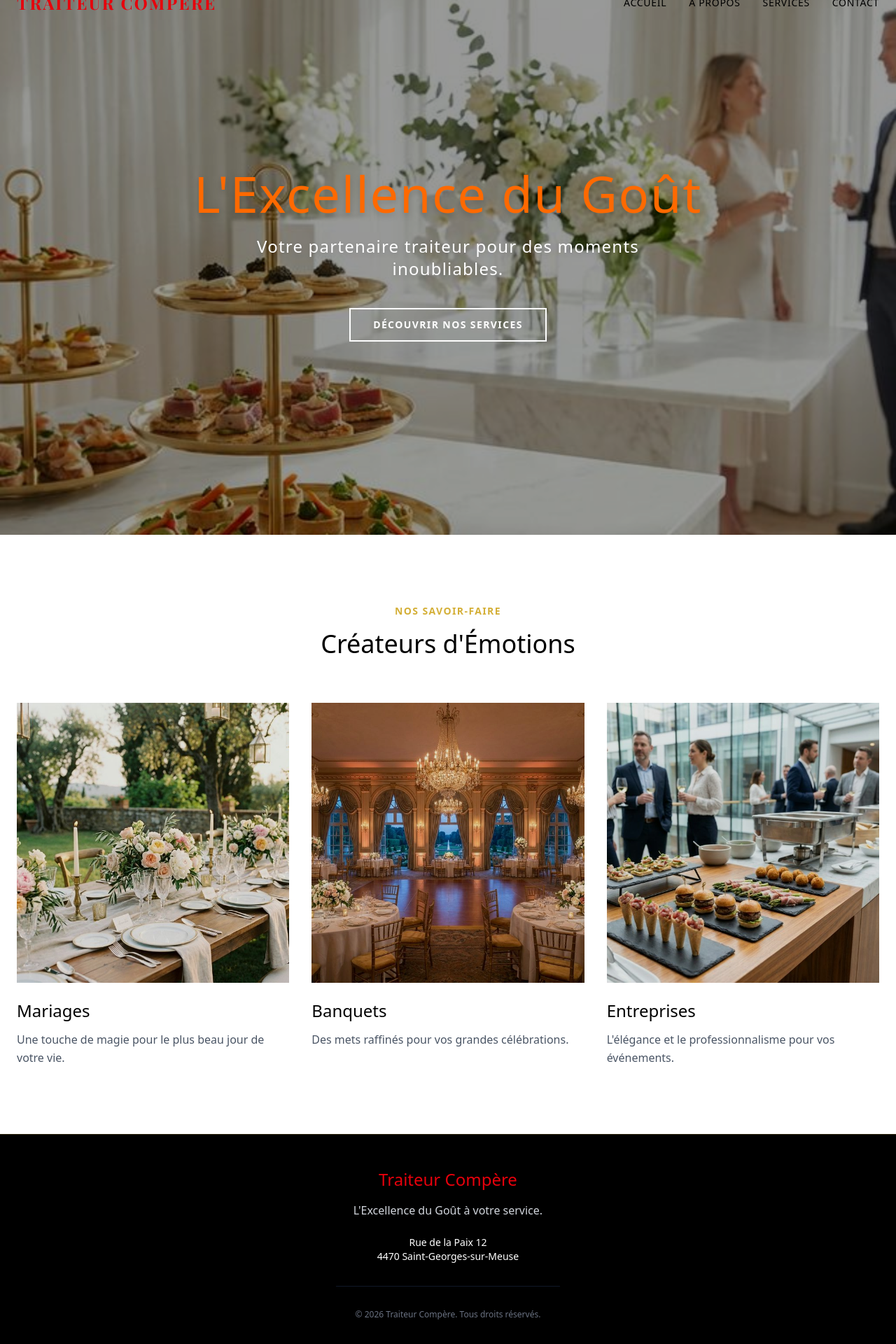
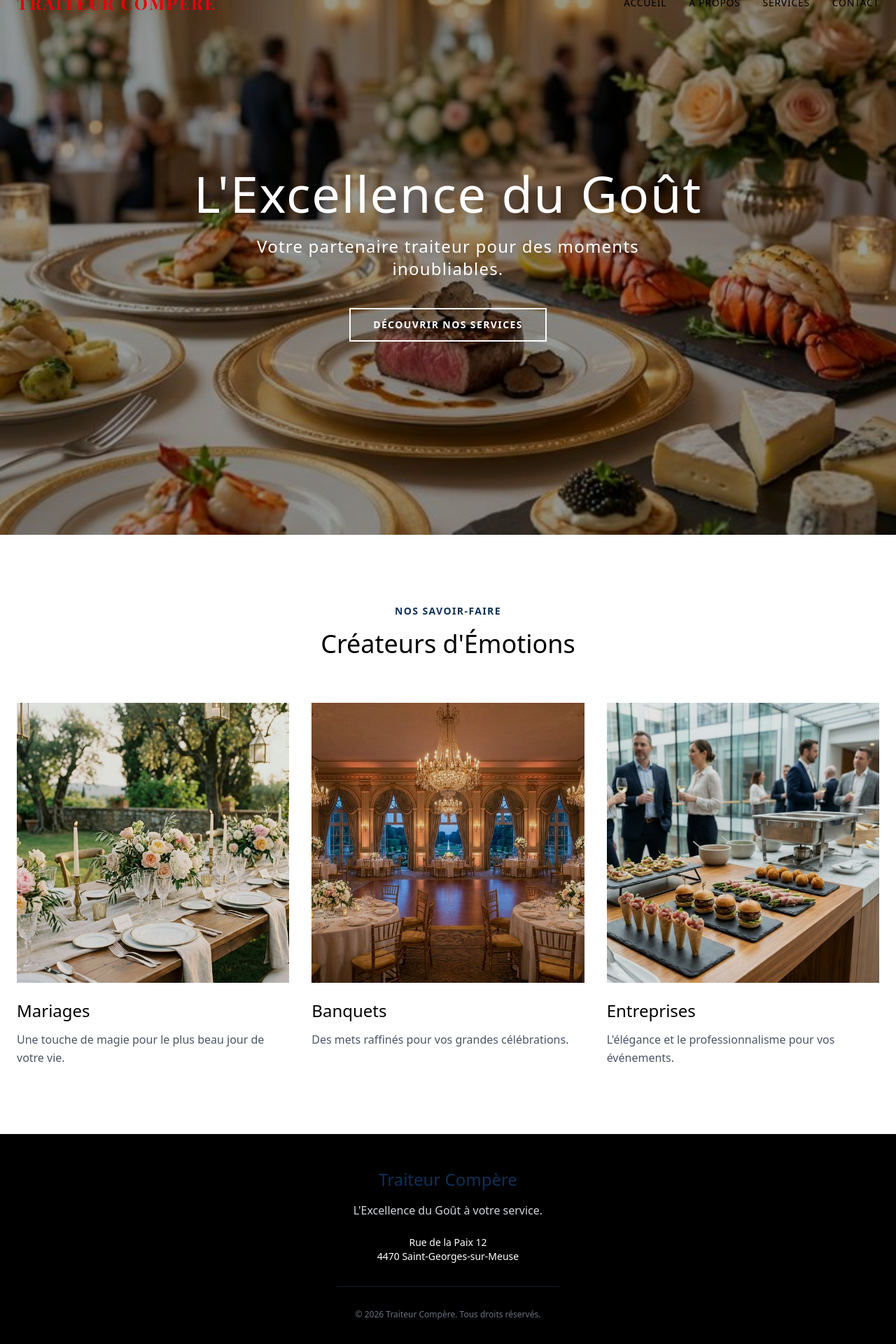
Before and after one commit to FlorianMeganck/traiteur-compere, a Next.js app: page / in a window 1280 px wide. Shown: the part 36-1956 px from the top of the page at 70% size. Built offline with nearby package versions, Linux system fonts and the light colour scheme; a web font is replaced by a local one.

Commit message:
Bleu et image debut

```diff
--- a/app/about/page.tsx
+++ b/app/about/page.tsx
@@ -6,7 +6,7 @@ export default function About() {
             <div className="max-w-7xl mx-auto px-6">
                 <header className="text-center mb-16">
                     <h1 className="text-5xl font-serif text-black mb-4">À Propos</h1>
-                    <div className="w-24 h-1 bg-gold mx-auto" />
+                    <div className="w-24 h-1 bg-primary mx-auto" />
                 </header>
 
                 <section className="flex flex-col md:flex-row gap-12 items-center mb-24">
@@ -55,7 +55,7 @@ export default function About() {
 
 function ValueCard({ title, desc }: { title: string; desc: string }) {
     return (
-        <div className="text-center space-y-4 p-6 bg-white shadow-sm border-t-2 border-gold">
+        <div className="text-center space-y-4 p-6 bg-white shadow-sm border-t-2 border-primary">
             <h3 className="text-xl font-serif text-black">{title}</h3>
             <p className="text-gray-600 font-light text-sm">{desc}</p>
         </div>
--- a/app/components/Footer.tsx
+++ b/app/components/Footer.tsx
@@ -1,9 +1,9 @@
 
 export default function Footer() {
     return (
-        <footer className="bg-black text-white py-12 border-t border-gold/20">
+        <footer className="bg-black text-white py-12 border-t border-primary/20">
             <div className="max-w-7xl mx-auto px-6 flex flex-col items-center justify-center text-center">
-                <h3 className="text-2xl font-serif text-red-600 mb-4">Traiteur Compère</h3>
+                <h3 className="text-2xl font-serif text-primary mb-4">Traiteur Compère</h3>
                 <p className="mb-6 font-light text-gray-300">
                     L'Excellence du Goût à votre service.
                 </p>
--- a/app/contact/page.tsx
+++ b/app/contact/page.tsx
@@ -2,7 +2,7 @@ export default function Contact() {
     return (
         <main className="min-h-screen pt-24 pb-12 bg-gray-50">
             <div className="max-w-4xl mx-auto px-6">
-                <div className="bg-white shadow-xl p-8 md:p-12 rounded-sm border-t-4 border-gold">
+                <div className="bg-white shadow-xl p-8 md:p-12 rounded-sm border-t-4 border-primary">
                     <header className="text-center mb-12">
                         <h1 className="text-4xl font-serif text-black mb-2">Contactez-nous</h1>
                         <p className="text-gray-500 font-light">
@@ -18,7 +18,7 @@ export default function Contact() {
                                     type="text"
                                     name="Nom"
                                     required
-                                    className="w-full p-3 border border-gray-300 focus:border-gold focus:ring-1 focus:ring-gold outline-none transition-colors"
+                                    className="w-full p-3 border border-gray-300 focus:border-primary focus:ring-1 focus:ring-primary outline-none transition-colors"
                                     placeholder="Votre nom"
                                 />
                             </div>
@@ -38,11 +38,11 @@ export default function Contact() {
                             <label className="text-sm font-medium text-gray-700 uppercase tracking-wide">Société ?</label>
                             <div className="flex gap-6 pt-1">
                                 <label className="flex items-center gap-2 cursor-pointer">
-                                    <input type="radio" name="Societe" value="Oui" className="text-gold focus:ring-gold" />
+                                    <input type="radio" name="Societe" value="Oui" className="text-primary focus:ring-primary" />
                                     <span className="text-gray-600">Oui</span>
                                 </label>
                                 <label className="flex items-center gap-2 cursor-pointer">
-                                    <input type="radio" name="Societe" value="Non" defaultChecked className="text-gold focus:ring-gold" />
+                                    <input type="radio" name="Societe" value="Non" defaultChecked className="text-primary focus:ring-primary" />
                                     <span className="text-gray-600">Non</span>
                                 </label>
                             </div>
@@ -97,7 +97,7 @@ export default function Contact() {
 
                         <button
                             type="submit"
-                            className="w-full bg-black text-white py-4 uppercase tracking-widest text-sm font-bold hover:bg-gold transition-colors duration-300 mt-8"
+                            className="w-full bg-black text-white py-4 uppercase tracking-widest text-sm font-bold hover:bg-primary transition-colors duration-300 mt-8"
                         >
                             Envoyer la demande
                         </button>
--- a/app/globals.css
+++ b/app/globals.css
@@ -3,13 +3,14 @@
 :root {
   --background: #ffffff;
   --foreground: #000000;
-  --gold: #D4AF37;
+  --primary: #0F3057;
+  /* Dark Blue */
 }
 
 @theme inline {
   --color-background: var(--background);
   --color-foreground: var(--foreground);
-  --color-gold: var(--gold);
+  --color-primary: var(--primary);
   --font-serif: var(--font-playfair);
   --font-sans: var(--font-lato);
 }
@@ -20,6 +21,11 @@ body {
   font-family: var(--font-sans);
 }
 
-h1, h2, h3, h4, h5, h6 {
+h1,
+h2,
+h3,
+h4,
+h5,
+h6 {
   font-family: var(--font-serif);
 }
--- a/app/page.tsx
+++ b/app/page.tsx
@@ -7,14 +7,14 @@ export default function Home() {
       {/* Hero Section */}
       <section className="relative h-screen w-full">
         <Image
-          src="/images/hero_v3.png"
+          src="/images/hero.png"
           alt="Traiteur haut de gamme presentation"
           fill
           className="object-cover brightness-[0.6]"
           priority
         />
         <div className="absolute inset-0 flex flex-col items-center justify-center text-white text-center px-4">
-          <h1 className="text-5xl md:text-7xl font-serif mb-6 tracking-wide drop-shadow-lg text-orange-500">
+          <h1 className="text-5xl md:text-7xl font-serif mb-6 tracking-wide drop-shadow-lg text-white">
             L'Excellence du Goût
           </h1>
           <p className="text-xl md:text-2xl font-light max-w-2xl mb-10 tracking-wider drop-shadow-md">
@@ -33,7 +33,7 @@ export default function Home() {
       <section className="py-24 bg-white">
         <div className="max-w-7xl mx-auto px-6">
           <div className="text-center mb-16">
-            <span className="text-gold uppercase tracking-widest text-sm font-bold">Nos Savoir-Faire</span>
+            <span className="text-primary uppercase tracking-widest text-sm font-bold">Nos Savoir-Faire</span>
             <h2 className="text-4xl font-serif mt-4 text-black">Créateurs d'Émotions</h2>
           </div>
 
@@ -72,7 +72,7 @@ function ServiceCard({ title, image, desc }: { title: string; image: string; des
         />
         <div className="absolute inset-0 bg-black/10 group-hover:bg-black/0 transition-colors" />
       </div>
-      <h3 className="text-2xl font-serif mb-3 text-black group-hover:text-gold transition-colors">{title}</h3>
+      <h3 className="text-2xl font-serif mb-3 text-black group-hover:text-primary transition-colors">{title}</h3>
       <p className="text-gray-600 font-light leading-relaxed">{desc}</p>
     </Link>
   );
--- a/app/services/page.tsx
+++ b/app/services/page.tsx
@@ -6,7 +6,7 @@ export default function Services() {
             <div className="max-w-7xl mx-auto px-6">
                 <header className="text-center mb-16">
                     <h1 className="text-5xl font-serif text-black mb-4">Nos Services</h1>
-                    <div className="w-24 h-1 bg-gold mx-auto" />
+                    <div className="w-24 h-1 bg-primary mx-auto" />
                     <p className="mt-6 text-gray-600 max-w-2xl mx-auto font-light">
                         Découvrez nos prestations sur mesure, conçues pour sublimer chaque instant de vos événements.
                     </p>
@@ -76,7 +76,7 @@ function ServiceSection({ title, image, desc, details, reverse }: { title: strin
                 <ul className="space-y-2">
                     {details.map((item, idx) => (
                         <li key={idx} className="flex items-center text-gray-700">
-                            <span className="w-2 h-2 bg-gold rounded-full mr-3" />
+                            <span className="w-2 h-2 bg-primary rounded-full mr-3" />
                             {item}
                         </li>
                     ))}
```
